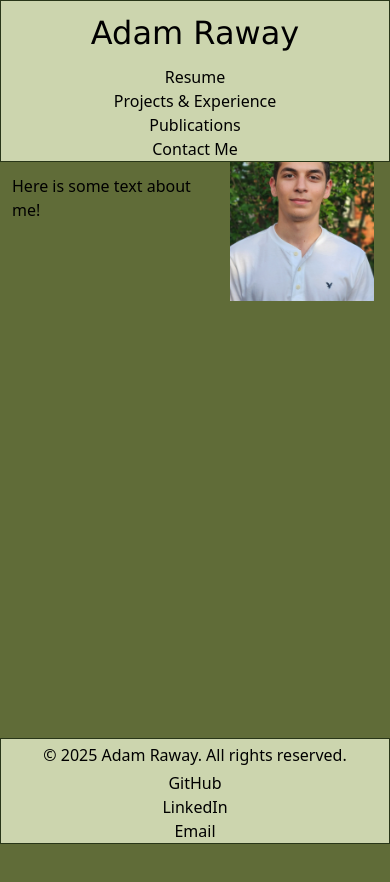
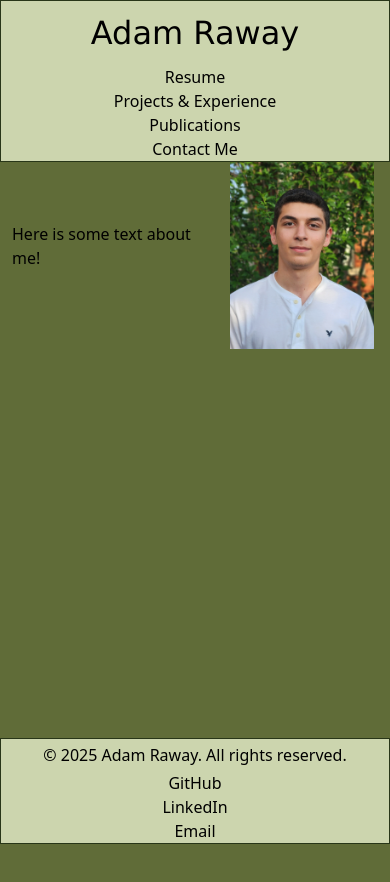
Before and after one commit to Adam-Raway/adam-raway-portfolio, a Next.js app: page / in a window 390 px wide. Shown: the top 882 px of the page. Built offline with nearby package versions, Linux system fonts and the light colour scheme.

Commit message:
Updated css naming conventions to follow BEM and updated page links to be internal.

```diff
--- a/src/app/globals.css
+++ b/src/app/globals.css
@@ -64,7 +64,7 @@ footer {
   bottom: 0rem;
 }
 
-.navBar {
+.navigation-bar {
   display: flex;
   flex-direction: row;
   justify-content: space-evenly;
@@ -79,3 +79,26 @@ footer {
 main {
   padding-top: 3rem;
 }
+
+@media all and (max-width: 45rem) {
+  main {
+    padding-top: 6rem;
+  }
+
+  .navigation-bar {
+    flex-direction: column;
+    align-items: center;
+  }
+}
+
+@media all and (max-width: 30rem) {
+  main {
+    padding-top: 6rem;
+  }
+
+  header,
+  footer {
+    flex-direction: column;
+    align-items: center;
+  }
+}
--- a/src/app/page.tsx
+++ b/src/app/page.tsx
@@ -1,4 +1,5 @@
 import "./styles/homepage.css";
+import Link from "next/link";
 
 // Toggle this line on/off as needed
 // import "./styles/debugging.css";
@@ -17,15 +18,15 @@ export default function Home() {
           Adam Raway
         </h1>
 
-        <nav className="navBar">
+        <nav className="navigation-bar">
           {/*
             The pages of my site will include my resume page, projects & experience page,
             publications page, contact me page. Any other ideas?
           */}
-          <a href="https://www.youtube.com/watch?v=dQw4w9WgXcQ">Resume</a>
-          <a href="https://www.youtube.com/watch?v=dQw4w9WgXcQ">Projects & Experience</a>
-          <a href="https://www.youtube.com/watch?v=dQw4w9WgXcQ">Publications</a>
-          <a href="https://www.youtube.com/watch?v=dQw4w9WgXcQ">Contact Me</a>
+          <Link href="/resume">Resume</Link>
+          <Link href="/projects_experience">Projects & Experience</Link>
+          <Link href="/publications">Publications</Link>
+          <Link href="/contact">Contact Me</Link>
         </nav>
       </header>
 
@@ -37,11 +38,11 @@ export default function Home() {
         {/*
           About Me
         */}
-        <section className="aboutMe">
+        <section className="about-me">
           <p>Here is some text about me!</p>
-          <img className="profilePic"
+          <img className="about-me__image"
             src="/profile-picture.jpg"
-            alt="A portrait photo of me in front of some trees."
+            alt="Portrait of Adam Raway used for personal branding."
           ></img>
         </section>
 
@@ -65,7 +66,7 @@ export default function Home() {
       */}
       <footer>
         <p>© 2025 Adam Raway. All rights reserved.</p>
-        <nav className="navBar">
+        <nav className="navigation-bar">
           <a href="https://github.com/Adam-Raway" target="_blank" rel="noopener noreferrer">GitHub</a>
           <a href="https://linkedin.com/in/adam-raway" target="_blank" rel="noopener noreferrer">LinkedIn</a>
           <a href="mailto:adamraway@gmail.com">Email</a>
--- /dev/null
+++ b/src/app/resume/page.tsx
@@ -0,0 +1,14 @@
+import "../styles/homepage.css";
+import Link from "next/link";
+
+// Toggle this line on/off as needed
+// import "./styles/debugging.css";
+
+
+export default function Home() {
+  return (
+    <>
+      <p>Test</p>
+    </>
+  );
+}
--- a/src/app/styles/debugging.css
+++ b/src/app/styles/debugging.css
@@ -1,5 +1,5 @@
 /* debugging.css */
-.aboutMe {
+.about-me {
   background-color: rgba(255, 0, 0, 0.1);
   border: 1px dashed red;
 }
--- a/src/app/styles/homepage.css
+++ b/src/app/styles/homepage.css
@@ -1,4 +1,4 @@
-.aboutMe {
+.about-me {
   display: flex;
   flex-direction: row;
   align-items: center;
@@ -7,22 +7,7 @@
   margin-top: 2rem;
 }
 
-.profilePic {
-  width: 10rem;
+.about-me__image {
+  max-width: 10rem;
   padding: 0.5rem;
 }
-
-@media all and (max-width: 45rem) {
-  .navBar {
-    flex-direction: column;
-    align-items: center;
-  }
-}
-
-@media all and (max-width: 30rem) {
-  header,
-  footer {
-    flex-direction: column;
-    align-items: center;
-  }
-}
```
